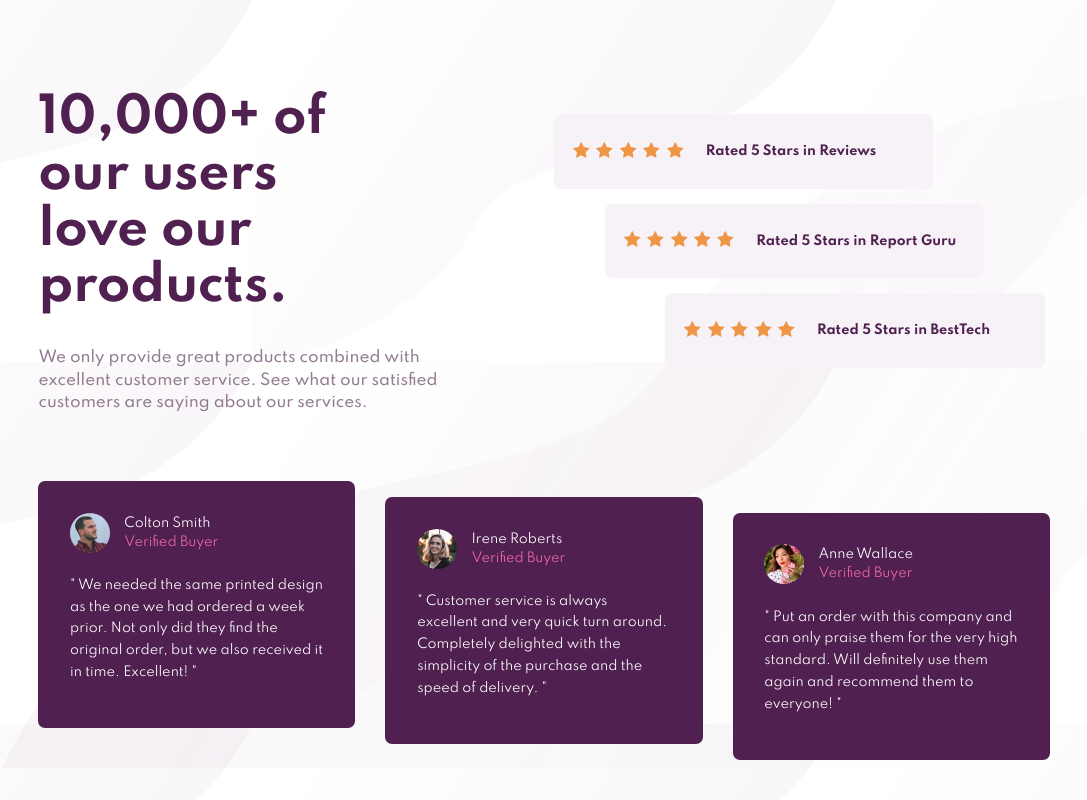
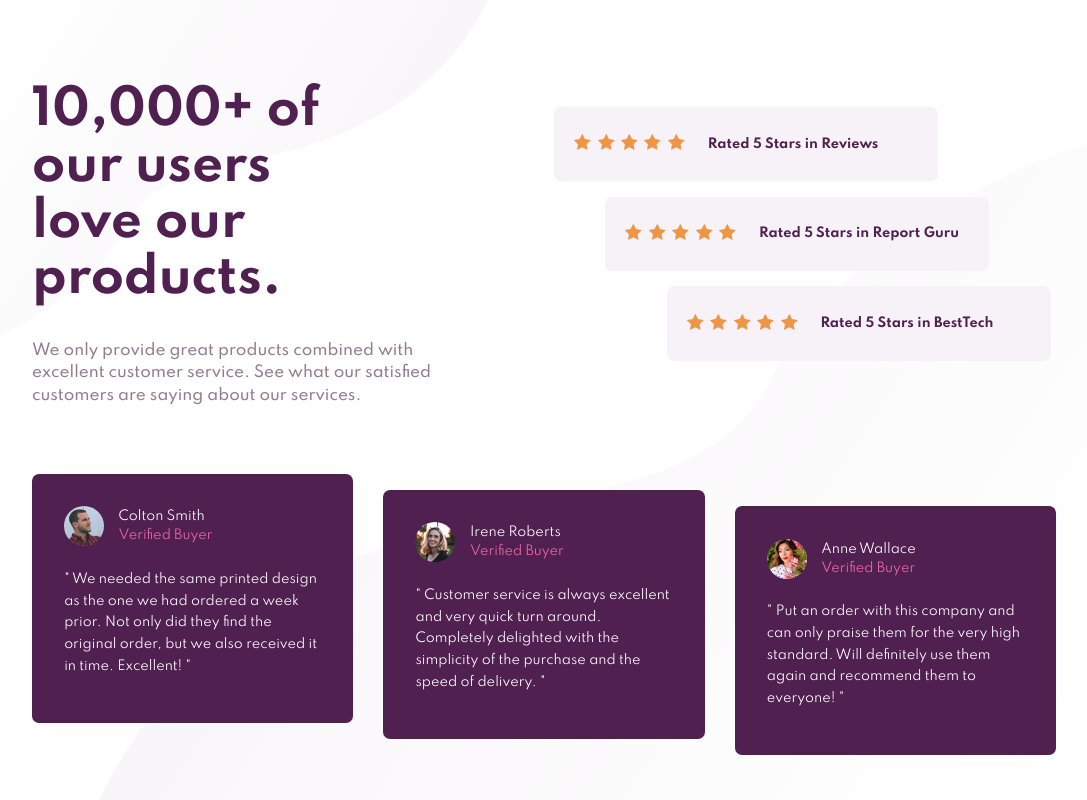
Before and after one commit to jdasdeveloper/jdasdeveloper.github.io, a PHP site: page / in a window 1280 px wide. Shown: the whole page, without its empty margins (96-1183 px from the left). Run offline with PHP 8.4, Linux system fonts and the light colour scheme.

Commit message:
Fixed background

```diff
--- a/Social-proof-section-challenge-hub/css/styles.css
+++ b/Social-proof-section-challenge-hub/css/styles.css
@@ -7,13 +7,17 @@
 }
 
 body{
-    background:
-        url("/Social-proof-section-challenge-hub/images/bg-pattern-top-desktop.svg"),
-        url("/Social-proof-section-challenge-hub/images/bg-pattern-bottom-desktop.svg");
+    min-height: 100vh;
+    margin: 0;
+    background-image:
+        url("../images/bg-pattern-top-desktop.svg"),
+        url("../images/bg-pattern-bottom-desktop.svg");
     background-position:
-        top,
-        bottom;
-        background-repeat: repeat, repeat-x;
+        left top,
+        right bottom;
+        background-repeat: no-repeat, no-repeat;
+        background-size: auto;
+
     font-family: 'Spartan', sans-serif;
 }
 .flex-container{
@@ -87,7 +91,7 @@ margin-left: 24%;
     width: 40%;
 }
 .star{
-    background: url("/Social-proof-section-challenge-hub/images/icon-star.svg");
+    background: url("../images/icon-star.svg");
     background-repeat: no-repeat;
     display: inline-block;
     height: 20px;
```
